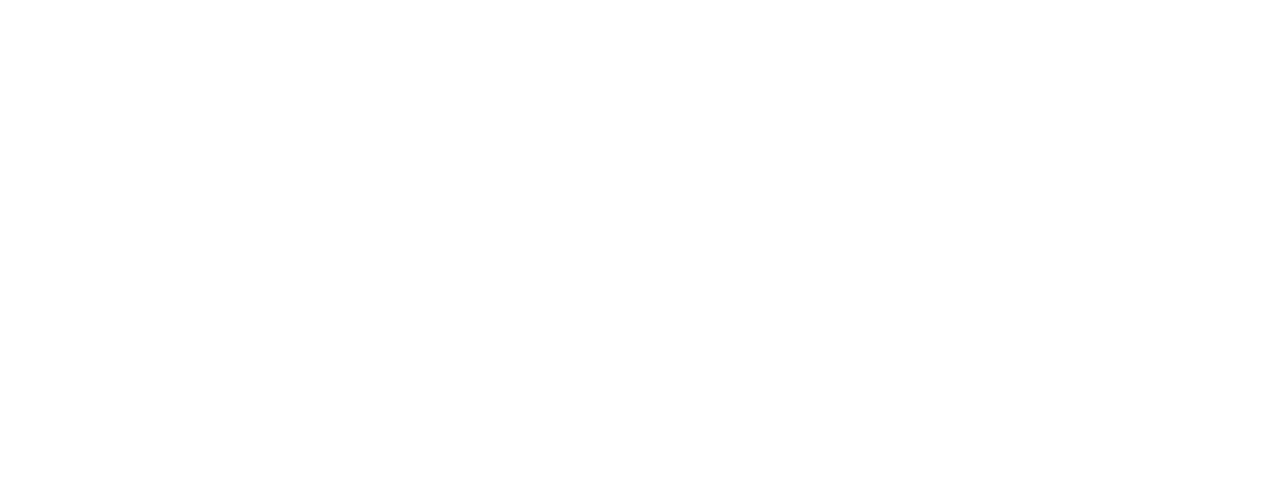
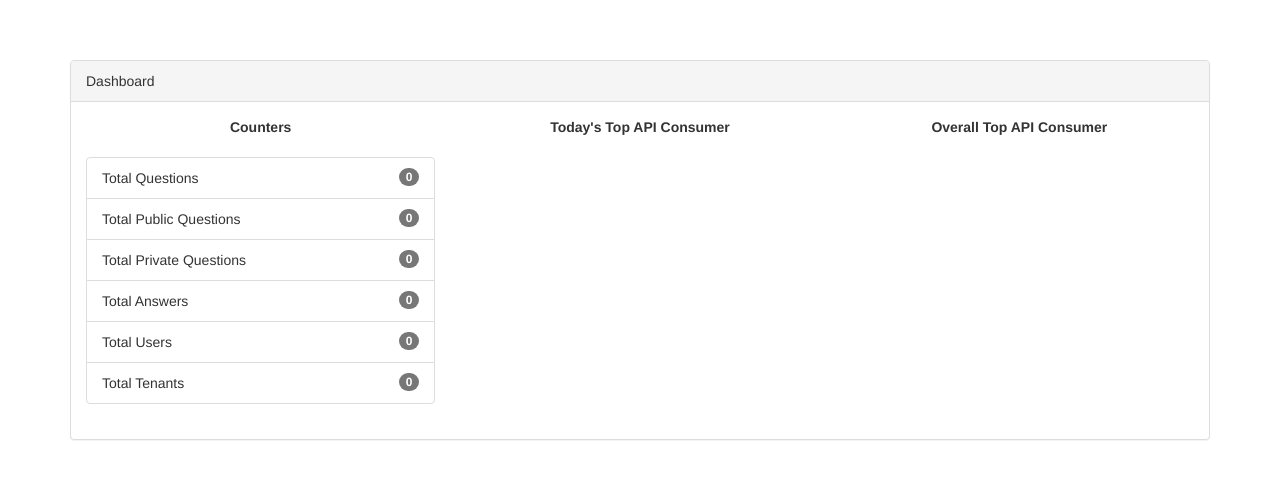
Before and after one commit to Adnation/project, a Django app: page / in a window 1280 px wide. Before the commit the part shown is empty. Shown: the top 479 px of the page. Run offline with Django 3.2, Linux system fonts and the light colour scheme; data that the repository does not hold is empty; some libraries are stand-ins or nearby versions.

Commit message:
Dashboard done

```diff
--- a/project/urls.py
+++ b/project/urls.py
@@ -26,5 +26,6 @@
     url(r'^admin/', admin.site.urls),
     url(r'^question/get-answer/(?P<question_column>[a-zA-Z\w|\W]+)/$', get_question_answer, name='get_question_answer'),
     url(r'^question/search/(?P<search_term>[a-zA-Z\w|\W]+)/$', search_questions, name='search_question'),
-    url(r'^$', render_index_html, name='home_page')
+    url(r'^get-dashboard-data/$', preapre_dashboard_data, name='prepare_dashboard_data'),
+    url(r'^$', render_index_html, name='home_page'),
 ]
--- a/question/middleware.py
+++ b/question/middleware.py
@@ -21,7 +21,7 @@
     def __call__(self, request):
 
         # Bypass middleware for admin requests
-        if request.path.startswith('/admin/') or request.path == '/' :
+        if request.path.startswith('/admin/') or request.path in ['/', '/get-dashboard-data/']:
             response = self.get_response(request)
             return response
 
--- a/question/templates/question/index.html
+++ b/question/templates/question/index.html
@@ -1,4 +1,5 @@
 <!DOCTYPE html>
+<html>
 <head>
     <meta charset="utf-8">
     <meta name="viewport" content="width=device-width, initial-scale=1.0" />
@@ -9,7 +10,34 @@
     <link rel="stylesheet" href="//cdnjs.cloudflare.com/ajax/libs/font-awesome/4.5.0/css/font-awesome.min.css">
     <link rel="stylesheet" href="//cdnjs.cloudflare.com/ajax/libs/ionicons/2.0.1/css/ionicons.min.css">
 </head>
-<body class="hold-transition skin-blue sidebar-mini">
+<body>
+    <div class="container">
+        <div class="row">&nbsp;</div>
+        <div class="row">&nbsp;</div>
+        <div class="row">&nbsp;</div>
+        <div class="panel panel-default">
+            <div class="panel-heading">Dashboard</div>
+            <div class="panel-body">
+                <div class="row">
+                    <div class="col-md-4 text-center strong"><strong>Counters</strong></div>
+                    <div class="col-md-4 text-center"><strong>Today's Top API Consumer</strong></div>
+                    <div class="col-md-4 text-center"><strong>Overall Top API Consumer</strong> </div>
+                </div>
+                <div class="row">&nbsp;</div>
+                <div class="row">
+                    <div class="col-md-4">
+                        <ul class="list-group" id="counters"></ul>
+                    </div>
+                    <div class="col-md-4">
+                        <ul class="list-group" id="top_today_consumers"></ul>
+                    </div>
+                    <div class="col-md-4" id="top_overall_consumers">
+                        <ul class="list-group"></ul>
+                    </div>
+                </div>
+            </div>
+        </div>
+    </div>
     <script src="//code.jquery.com/jquery-3.2.1.min.js"></script>
     <script src="//netdna.bootstrapcdn.com/bootstrap/3.1.1/js/bootstrap.min.js"></script>
     <script src="{% static "js/common.js" %}"></script>
--- a/question/views.py
+++ b/question/views.py
@@ -1,6 +1,8 @@
 import json
 from .models import Question
+from user.models import User
 from answer.models import Answer
+from tenant.models import Tenant
 from django.shortcuts import render
 from django.http import HttpResponse
 from .serializers import QustionSerializer
@@ -65,11 +67,28 @@
 # Method to preapre dashboard data
 def preapre_dashboard_data(request):
 
+    today_top_tenants = list(Tenant.objects.all().order_by("-daily_request_counter")[0:6])
+    overall_top_tenants = list(Tenant.objects.all().order_by("-total_request_counter")[0:6])
+
+    opt_today_top_tenants = []
+    opt_overall_top_tenants = []
+
+    for tenant in today_top_tenants:
+        opt_today_top_tenants.append({'api_key': tenant.api_key, 'counter': tenant.daily_request_counter})
+
+    for tenant in overall_top_tenants:
+        opt_overall_top_tenants.append({'api_key': tenant.api_key, 'counter': tenant.total_request_counter})
+
     # prepare data
     response = {
-        'questions_total': Question.objects.all().count(),
-        'answer_total': Answer.objects.all().count(),
-        'user_total': User.objects.all().count()
+        'total_questions': Question.objects.all().count(),
+        'total_public_questions': Question.objects.filter(is_private=False).count(),
+        'total_private_questions': Question.objects.filter(is_private=True).count(),
+        'total_answers': Answer.objects.all().count(),
+        'total_users': User.objects.all().count(),
+        'total_tenants': Tenant.objects.all().count(),
+        'today_consumers': opt_today_top_tenants,
+        'overall_consumers': opt_overall_top_tenants
     }
 
     # Return data
--- a/static/js/common.js
+++ b/static/js/common.js
@@ -1,3 +1,52 @@
+function set_values() {
+    jQuery.ajax({
+        url: '/get-dashboard-data/',
+        type: 'GET',
+        dataType:'json',
+        success: function(response) {
+            console.log(response);
+
+            dashboardData = response['dashboard_data']
+            counters = {
+                'total_questions' : 'Total Questions',
+                'total_public_questions' : 'Total Public Questions',
+                'total_private_questions' : 'Total Private Questions',
+                'total_answers' : 'Total Answers',
+                'total_users' : 'Total Users',
+                'total_tenants' : 'Total Tenants'
+            }
+
+            $('#counters').empty();
+
+            for(i=0;i<6;i++){
+                $("#counters").append(
+                '<li class="list-group-item justify-content-between">' +
+                counters[Object.keys(counters)[i]]+ '<span class="badge badge-default badge-pill">' +
+                 dashboardData[Object.keys(counters)[i]] + '</span></li>');
+            }
+
+            $('#top_today_consumers').empty()
+            for(i=0;i<6;i++){
+                $("#top_today_consumers").append(
+                '<li class="list-group-item justify-content-between">' +
+                dashboardData['today_consumers'][i]['api_key']+ '<span class="badge badge-default badge-pill">' +
+                 dashboardData['today_consumers'][i]['counter'] + '</span></li>');
+            }
+
+            $('#top_overall_consumers').empty()
+            for(i=0;i<6;i++){
+                $("#top_overall_consumers").append(
+                '<li class="list-group-item justify-content-between">' +
+                dashboardData['overall_consumers'][i]['api_key']+ '<span class="badge badge-default badge-pill">' +
+                 dashboardData['overall_consumers'][i]['counter'] + '</span></li>');
+            }
+        }
+    });
+}
+
 jQuery(document).ready(function() {
-	console.log('jQuery loaded');
+    set_values();
+    setInterval(function() {
+        set_values();
+    }, 1000 * 60 * 1);
 });
```
